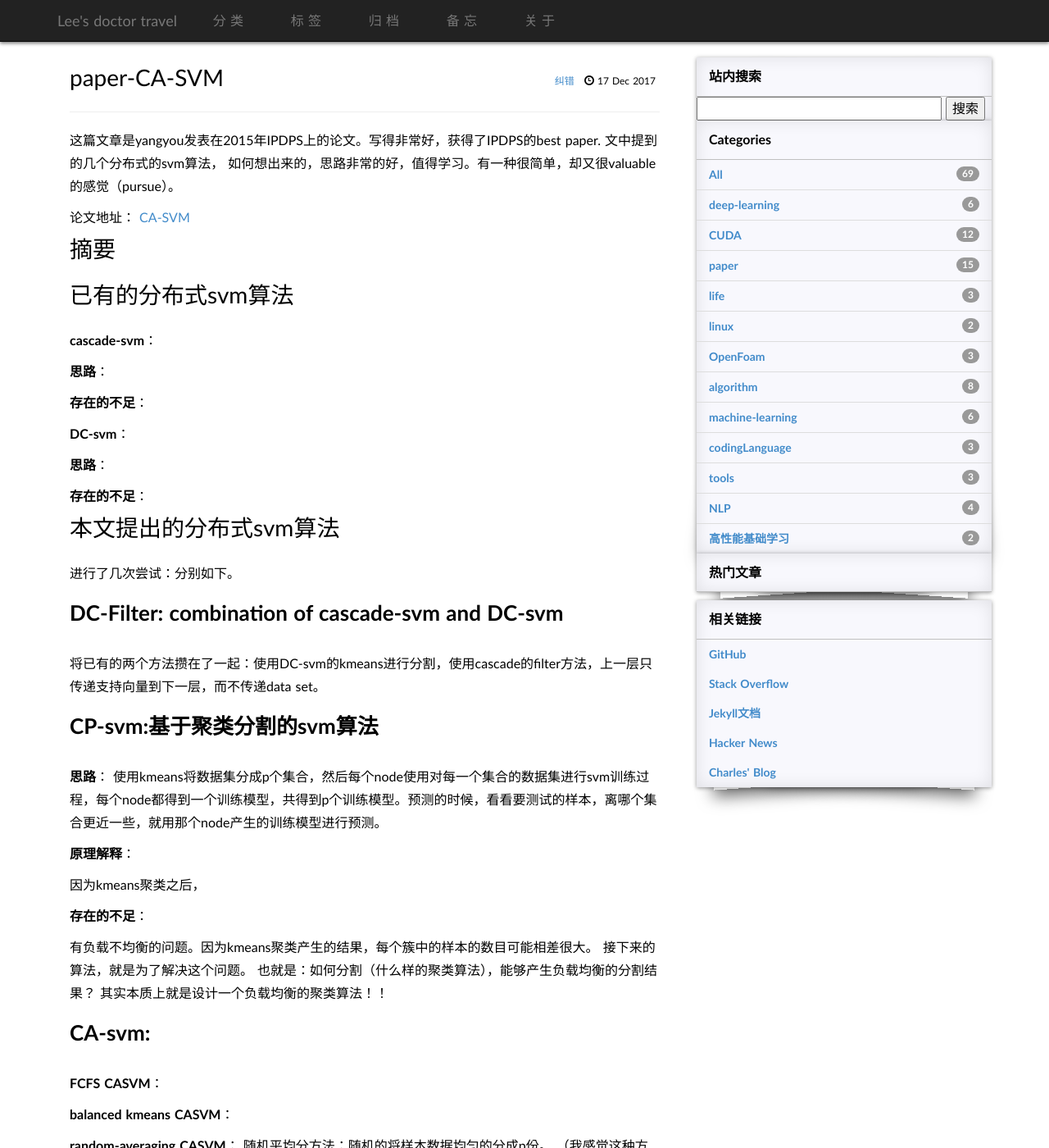
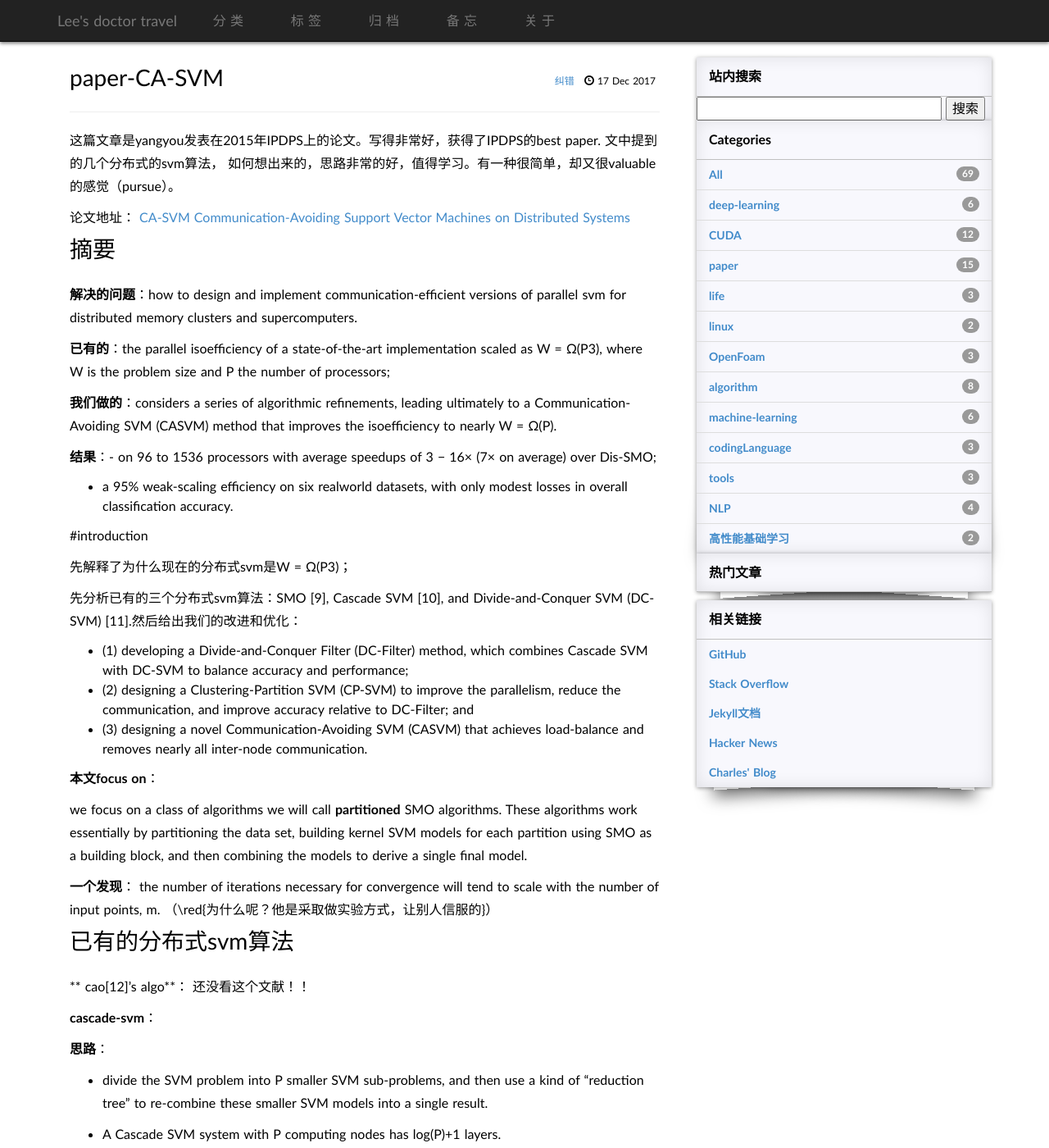
Before and after one commit to limin2015/limin2015.github.io, a Jekyll site: the page built from _posts/2017-12-17-ca-svm.md, in a window 1280 px wide and 1400 px high. Shown: the whole window at 82% size. Built offline with Jekyll 4.4.1, drawn with Linux system fonts in a browser that asks for light colours; some web fonts are replaced; comment, search, counter and statistics services are not loaded; some of the changed text lies outside the part shown.

Commit message:
paper-ca-svm

```diff
--- a/_posts/2017-12-17-ca-svm.md
+++ b/_posts/2017-12-17-ca-svm.md
@@ -10,21 +10,87 @@
 如何想出来的，思路非常的好，值得学习。有一种很简单，却又很valuable的感觉（pursue）。
 
 论文地址：
-[CA-SVM](https://people.eecs.berkeley.edu/~youyang/publications/ipdps2015.pdf)
+[CA-SVM Communication-Avoiding Support Vector Machines on Distributed Systems](https://people.eecs.berkeley.edu/~youyang/publications/ipdps2015.pdf)
 
 
 # 摘要
+
+**解决的问题**：how to design and implement communication-efficient versions of parallel svm for distributed memory clusters and supercomputers.
+
+**已有的**：the parallel isoefficiency of a state-of-the-art
+implementation scaled as W = Ω(P3), where W is the problem
+size and P the number of processors;
+
+**我们做的**：considers a series of algorithmic refinements,
+leading ultimately to a Communication-Avoiding SVM (CASVM)
+method that improves the isoefficiency to nearly W =
+Ω(P).
+
+**结果**：- on 96 to 1536 processors with average speedups of 3 − 16× (7× on average)
+over Dis-SMO;
+
+- a 95% weak-scaling efficiency on six realworld
+datasets, with only modest losses in overall classification
+accuracy.
+
+
+#introduction
+
+先解释了为什么现在的分布式svm是W = Ω(P3)；
+
+先分析已有的三个分布式svm算法：SMO [9], Cascade SVM [10], and Divide-and-Conquer
+SVM (DC-SVM) [11].然后给出我们的改进和优化：
+- (1) developing a
+Divide-and-Conquer Filter (DC-Filter) method, which combines
+Cascade SVM with DC-SVM to balance accuracy
+and performance;
+- (2) designing a Clustering-Partition SVM
+(CP-SVM) to improve the parallelism, reduce the communication,
+and improve accuracy relative to DC-Filter; and
+- (3) designing a novel Communication-Avoiding SVM (CASVM)
+that achieves load-balance and removes nearly all
+inter-node communication.
+
+**本文focus on**：
+
+we focus on a class of algorithms
+we will call **partitioned** SMO algorithms. These algorithms
+work essentially by partitioning the data set, building kernel
+SVM models for each partition using SMO as a building
+block, and then combining the models to derive a single
+final model.
+
+
+**一个发现**： the number of
+iterations necessary for convergence will tend to scale with
+the number of input points, m. （\red{为什么呢？他是采取做实验方式，让别人信服的}）
 
 
 
 
 # 已有的分布式svm算法
 
+** cao[12]'s algo**：
+还没看这个文献！！
+
+
 **cascade-svm**：
 
 **思路**：
 
-**存在的不足**：
+- divide the SVM problem into P smaller
+SVM sub-problems, and then use a kind of “reduction tree”
+to re-combine these smaller SVM models into a single result.
+
+- A Cascade SVM system with
+P computing nodes has log(P)+1 layers.
+
+- 上层只往下层传递SVs，上面2层的SVs构成了下面一层的训练数据集。（注意sv其实就是训练数据集的子集）。
+
+
+！[](/images/paper/ca-svm-cascade-1.png)
+！[](/images/paper/ca-svm-cascade-2.png)
+
 
 
 
@@ -32,7 +98,19 @@
 
 **思路**：
 
-**存在的不足**：
+在cascade-svm的基础上，有2点不同：
+
+- (1）Cascade SVM partitions the training dataset evenly on the first layer,
+while DC-SVM uses **Kmeans clustering** to partition the dataset;
+
+- (2) Cascade SVM only passes the set of support vectors from one layer
+to the next, whereas DC-SVM passes all of the training
+dataset from layer to layer. At the last layer of DC-SVM, a
+single SVM operates on the whole training dataset.
+（我的疑问：最后一层相当于一个节点对所有数据集进行svm训练，数据能放得下吗？如果可以放得下，为什么要用这种分布式的算法呢？---》因为前面一些层的处理，相当于进行了一些迭代，跟单节点跑一次svm相比，最后跑的快一些。）
+
+
+
 
 
 # 本文提出的分布式svm算法
@@ -41,32 +119,54 @@
 
 ## DC-Filter: combination of cascade-svm and DC-svm
 
+通过简单实验发现：
+Cascade is faster than Dis-SMO. However, the classification accuracy
+of Cascade is worse. DC-SVM can obtain a higher
+classification accuracy. Nevertheless, the algorithm becomes
+extremely slow。
+
 将已有的两个方法攒在了一起：使用DC-svm的kmeans进行分割，使用cascade的filter方法，上一层只传递支持向量到下一层，而不传递data set。
+
+结果表明, the speed and accuracy of DC- Filter fall
+in between Cascade and DC-SVM, or perform better than
+both of them.
 
 
 ## CP-svm:基于聚类分割的svm算法
 
+
+**以上提及的方法的不足**：
+
+cascade-svm，DC-svm，DC-Filter都是基于分层的结构，只有在第一层的时候，所有的节点都在使用，越往下，node减半，导致node的利用率不高。（作者对这里的说明，不是简单的说一下，而是用实验来表明，学习一下！！）
+
+
+
 **思路**：
-使用kmeans将数据集分成p个集合，然后每个node使用对每一个集合的数据集进行svm训练过程，每个node都得到一个训练模型，共得到p个训练模型。预测的时候，看看要测试的样本，离哪个集合更近一些，就用那个node产生的训练模型进行预测。
+使用kmeans将数据集分成p个集合，然后每个node使用对每一个集合的数据集进行svm训练过程，每个node都得到一个训练模型，共得到p个训练模型。预测的时候，看看要测试的样本，离哪个集合更近一些，就用那个node产生的训练模型进行预测。（本质上就是只取了DC-svm的第一层。）
 
 **原理解释**：
 
-因为kmeans聚类之后，
+！[](/images/paper/ca-svm-cp-algo.png)
 
 
-**存在的不足**：
+**CP-svm存在的不足**：
 
 有负载不均衡的问题。因为kmeans聚类产生的结果，每个簇中的样本的数目可能相差很大。
 接下来的算法，就是为了解决这个问题。
 也就是：如何分割（什么样的聚类算法），能够产生负载均衡的分割结果？
 其实本质上就是设计一个负载均衡的聚类算法！！
 
+
+
 ## CA-svm:
+
+为了解决CP-svm存在的不足，改进了以下几种方案：
 
 **FCFS CASVM**：
 
 
 **balanced kmeans CASVM**：
+
 
 **random-averaging CASVM**：
 随机平均分方法：随机的将样本数据均匀的分成p份。
@@ -76,6 +176,10 @@
 
 # 学到的知识
 
+
+one-dimensional block row dense matrix vector
+multiplication, which has W = Ω(P2): 这个我不知道如何算？
+
 iso-efficiency：
 
 有一些公式我没有推出来，不大明白： 再读几遍！！
```
Also changed, not shown: _posts/2017-08-21-HPC-basic-fault-sharing.md (+3 -2 lines), images/paper/ca-svm-cascade-1.png (added), images/paper/ca-svm-cascade-2.png (added), images/paper/ca-svm-cp-algo.png (added).
